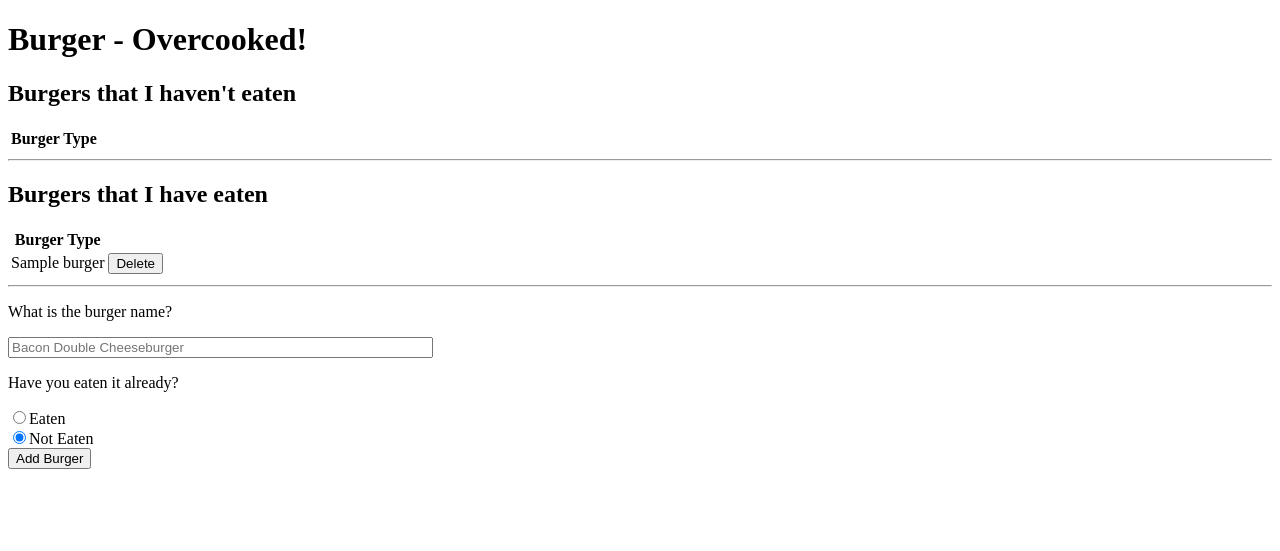
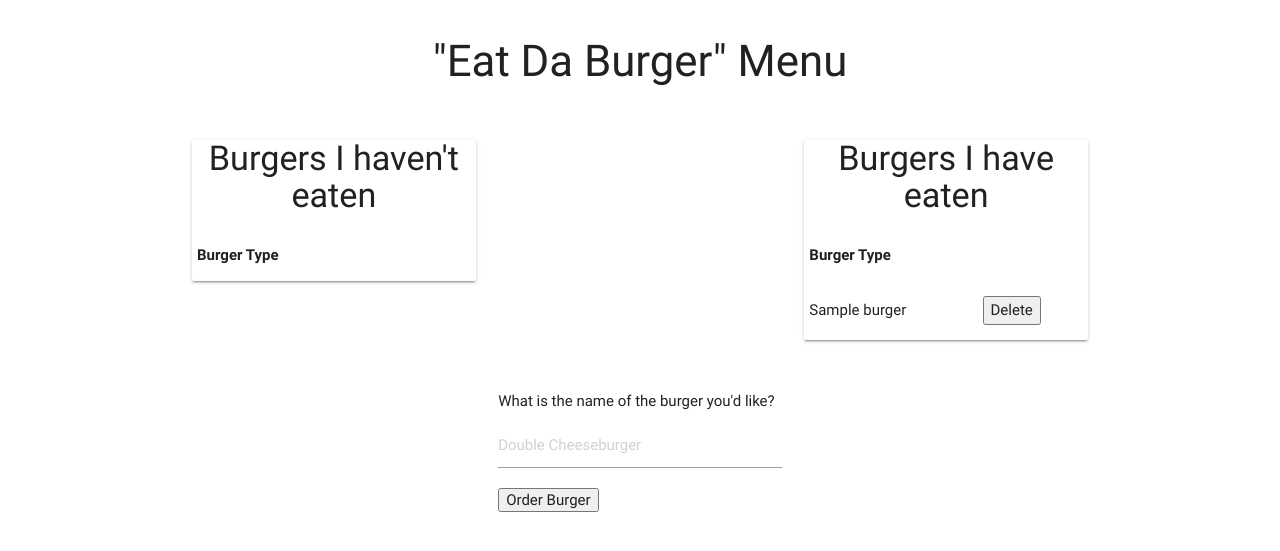
Before and after one commit to five0ffour/burger, a Node server app: template views/index.handlebars in a window 1280 px wide. Shown: the top 551 px of the page. Run offline with Node 20, Linux system fonts and the light colour scheme; the template is opened without the code that fills it: most values are stand-ins (such as "Sample title", 1, 10 or a date in 2020); lists and menus that the app fills with data are empty; some libraries are stand-ins or nearby versions.

Commit message:
created basic Materialize menu & grid layout

```diff
--- a/views/index.handlebars
+++ b/views/index.handlebars
@@ -1,7 +1,14 @@
-<h1>Burger - Overcooked!</h1>
+<div class="section" id="burger-menu">
+    <div class="container">
+        <div class="row">
+            <h3 class="header text_b center">"Eat Da Burger" Menu </h3>
+        </div>
+        <div class="row">
 
-<h2>Burgers that I haven't eaten</h2>
-
+            <!-- ROW 1 / COL 1 - Ordered Burger List -->
+            <div class="col s12 m12 l4">
+                <div class="card">
+                    <h4 class="header text_b center">Burgers I haven't eaten</h4>
                     <table>
                         <tr>
                             <th>Burger Type</th>
@@ -18,10 +25,21 @@
                         {{/unless}}
                         {{/each}}
                     </table>
+                </div>
+            </div>
 
-<hr>
-<h2>Burgers that I have eaten</h2>
+            <!-- ROW 1 / COL 2 - Graphic Spacer Image -->
+            <div class="col s12 m12 l4">
+                <div class="card">
+                    <!-- Intentionally Blank -->
+                    <!-- TODO:  Add image here -->
+                </div>
+            </div>
 
+            <!-- ROW 1 / COL 3 - Eaten Burger List -->
+            <div class="col s12 m12 l4">
+                <div class="card">
+                    <h4 class="header text_b center">Burgers I have eaten</h4>
                     <table>
                         <tr>
                             <th>Burger Type</th>
@@ -36,12 +54,30 @@
                         {{/if}}
                         {{/each}}
                     </table>
-<hr>
+                </div>
+            </div>
+        </div>
+
+        <div class="row">
+
+            <!-- ROW 2 / COL 1 - Blank Spacer -->
+            <div class="col s12 m12 l4 text-centered">
+                <!-- intentionally left black -->
+            </div>
+
+            <!-- ROW 2 / COL 2 - Order Burger Menu -->
+            <div class="col s12 m12 l4 text-centered">
                 <form>
-    <p>What is the burger name?</p>
-    <input type="text" name="burger-name" placeholder="Bacon Double Cheeseburger" size="50">
-    <p>Have you eaten it already?</p>
-    <input type="radio" name="eaten" data-value="1">Eaten<br>
-    <input type="radio" name="eaten" data-value="0" checked>Not Eaten<br>
-    <input id="add-btn" type="submit" value="Add Burger">
+                    <p>What is the name of the burger you'd like?</p>
+                    <input type="text" name="burger-name" placeholder="Double Cheeseburger" size="50">
+                    <input id="add-btn" type="submit" value="Order Burger">
                 </form>
+            </div>
+
+            <!-- ROW 2 / COL 3 - Blank Spacer -->
+            <div class="col s12 m12 l4 text-centered">
+                <!-- intentionally left black -->
+            </div>
+        </div>
+    </div>
+</div>
--- a/views/layouts/main.handlebars
+++ b/views/layouts/main.handlebars
@@ -4,10 +4,17 @@
     <meta charset="utf-8" />
     <meta http-equiv="X-UA-Compatible" content="IE=edge">
 
-    <title>Burger Town - Overcooked</title>
+    <title>Eat Da Burger</title>
 
     <meta name="viewport" content="width=device-width, initial-scale=1">
+
+    <!-- Materialize, jQuery  & CSS -->
+    <link rel="stylesheet" href="https://cdnjs.cloudflare.com/ajax/libs/materialize/0.100.2/css/materialize.min.css">
+    <link href="https://maxcdn.bootstrapcdn.com/font-awesome/4.7.0/css/font-awesome.min.css" rel="stylesheet" integrity="sha384-wvfXpqpZZVQGK6TAh5PVlGOfQNHSoD2xbE+QkPxCAFlNEevoEH3Sl0sibVcOQVnN"
+        crossorigin="anonymous">
+
     <script src="https://code.jquery.com/jquery.js"></script>
+
     <script src="/assets/js/burger.js"></script>
 </head>
 <body>
```
Also changed, not shown: public/assets/js/burger.js. Lines whose indentation alone changed are shown as unchanged.
